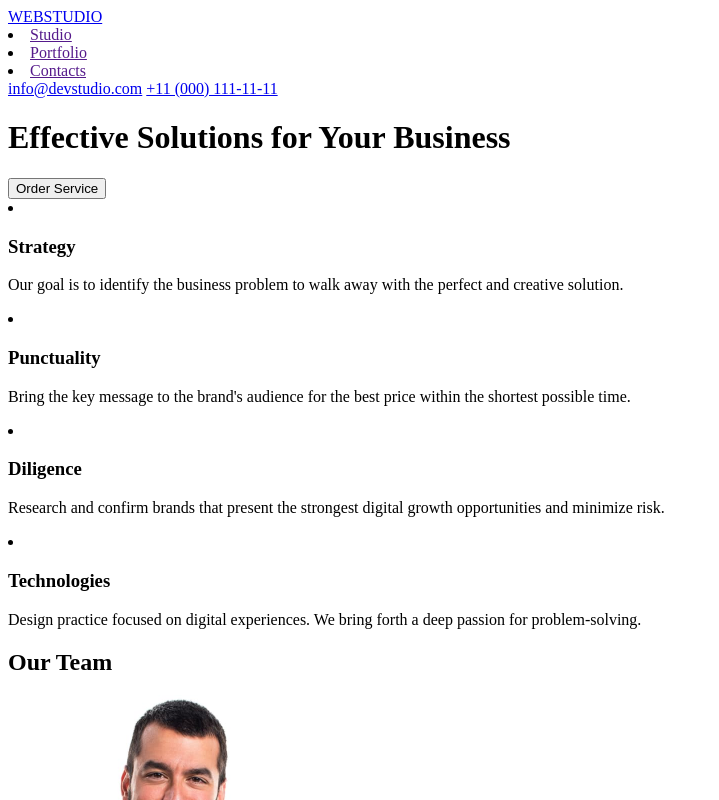
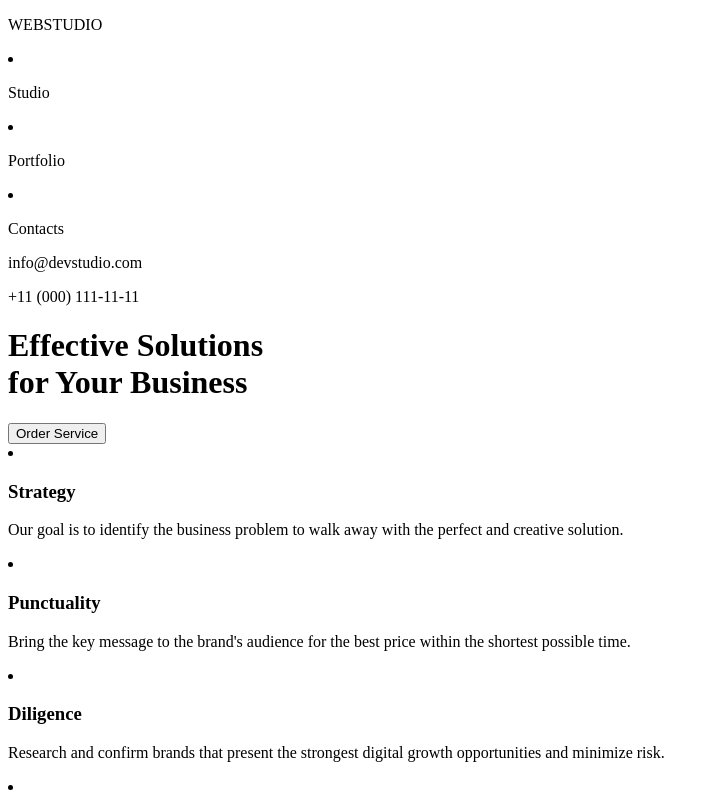
Before and after one commit to Serhii2002/goit-markup-hw-01, a plain HTML site: page index.html in a window 1280 px wide. Shown: the top 800 px of the page, without its empty margins (0-719 px from the left). Drawn offline with Linux system fonts and the light colour scheme.

Commit message:
fix index.html

```diff
--- a/index.html
+++ b/index.html
@@ -7,26 +7,26 @@
 </head>
 <body>
     <header>
-        <a href="/index.html">WEBSTUDIO</a>
+        <p>WEBSTUDIO</p>
+            <lu>
                 <nav>
-            <lu>
                     <li>
-                <a href="">Studio</a>
+                    <p>Studio</p>
                     </li>
                     <li>
-                    <a href="">Portfolio</a>
+                        <p>Portfolio</p>
                     </li>
                     <li>
-                    <a href="">Contacts</a>
+                        <p>Contacts</p>
                     </li>
+                </nav>
             </lu>
-        </nav>
-        <a href="mailto:info@devstudio.com">info@devstudio.com</a>
-        <a href="tel:+110001111111">+11 (000) 111-11-11</a>
+        <p>info@devstudio.com</p>
+        <p>+11 (000) 111-11-11</p>
     </header>
     <main>
 
-        <h1>Effective Solutions
+        <h1>Effective Solutions<br>
         for Your Business</h1>
         <button type="button">Order Service</button>
 
@@ -84,7 +84,7 @@
     </main>
 
     <footer>
-        <a href="/index.html">WEBSTUDIO</a>
+        <p>WEBSTUDIO</p>
         <p>Increase the flow of customers and sales for your business with digital marketing & growth solutions.</p>
     </footer>
 
```
Lines whose indentation alone changed are shown as unchanged.
